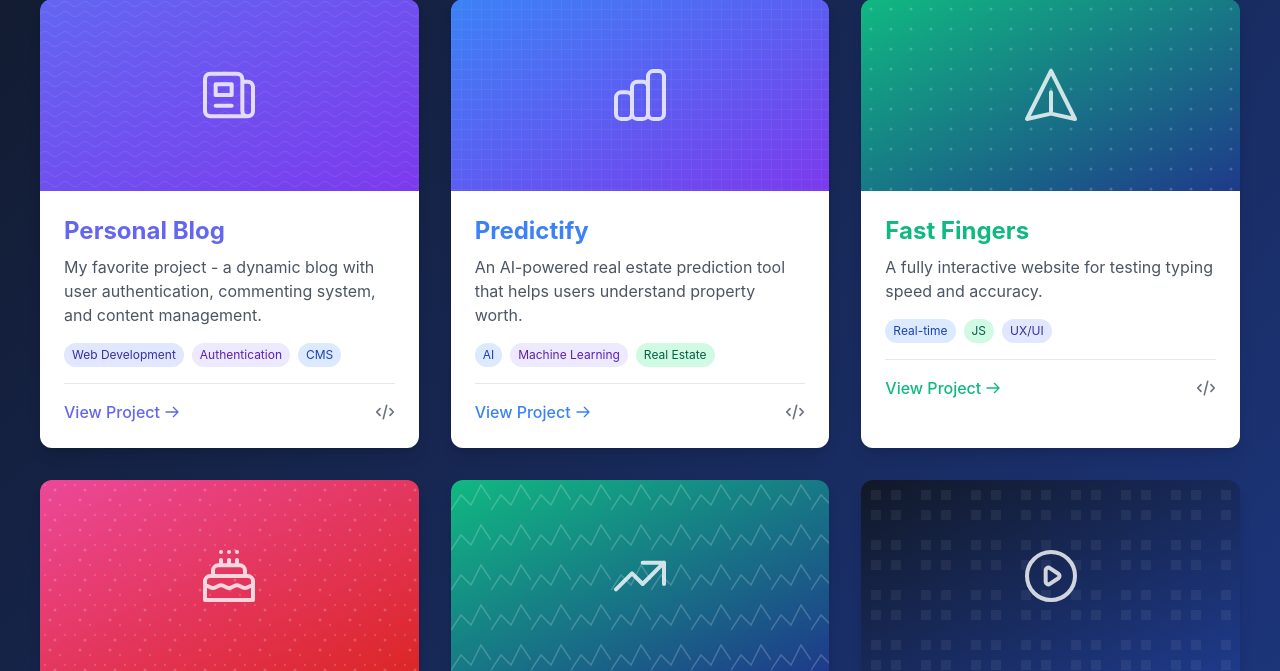
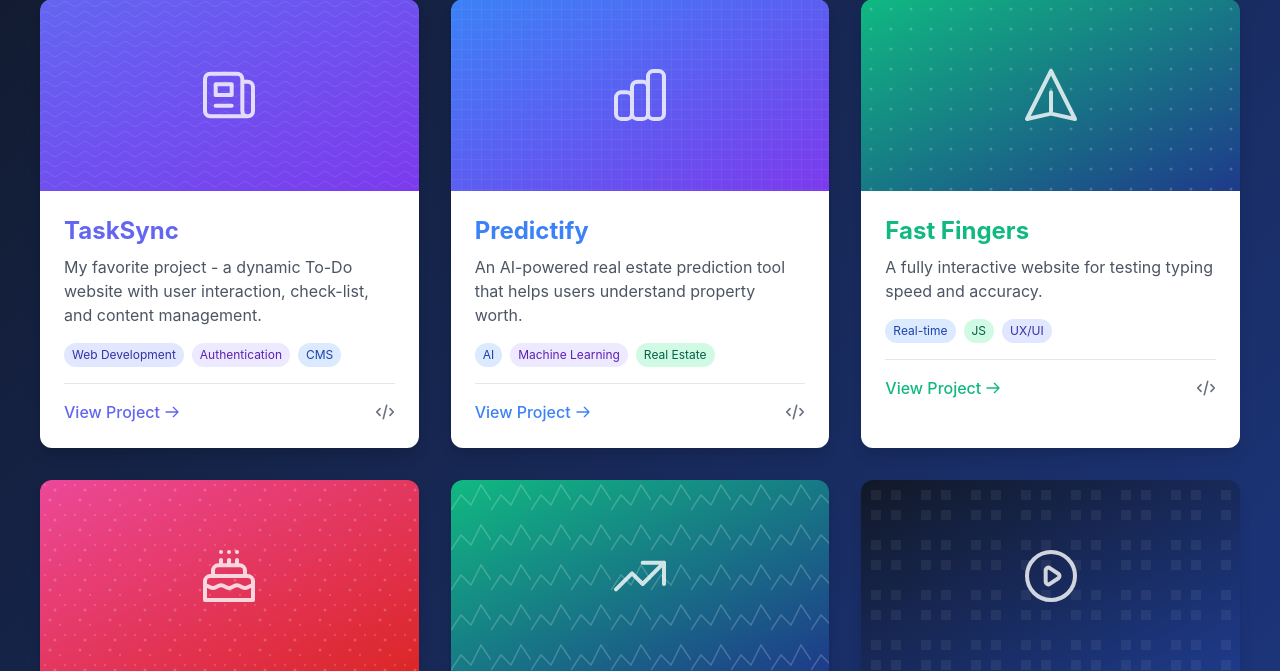
Before and after one commit to AayushPatelDev/Portfolio, a Flask app: page /projects in a window 1280 px wide. Shown: the part 313-984 px from the top of the page. Run offline with Flask 3, Linux system fonts and the light colour scheme.

Commit message:
Update projects.html

```diff
--- a/templates/projects.html
+++ b/templates/projects.html
@@ -63,10 +63,10 @@
         <h2
           class="text-2xl font-bold mb-2 text-indigo-500"
         >
-          Personal Blog
+          TaskSync
         </h2>
         <p class="text-gray-600 dark:text-gray-400 mb-4">
-          My favorite project - a dynamic blog with user authentication, commenting system, and content management.
+          My favorite project - a dynamic To-Do website with user interaction, check-list, and content management.
         </p>
         <div class="flex flex-wrap gap-2 mb-4">
           <span
@@ -86,7 +86,7 @@
           class="flex justify-between items-center mt-auto pt-4 border-t border-gray-200 dark:border-gray-700"
         >
           <a
-            href="https://q-writes.onrender.com/"
+            href="https://task-manager-rust-five.vercel.app/"
             class="text-indigo-500 dark:text-indigo-400 hover:text-indigo-700 dark:hover:text-indigo-300 transition-colors duration-200 font-medium flex items-center"
           >
             View Project
```
